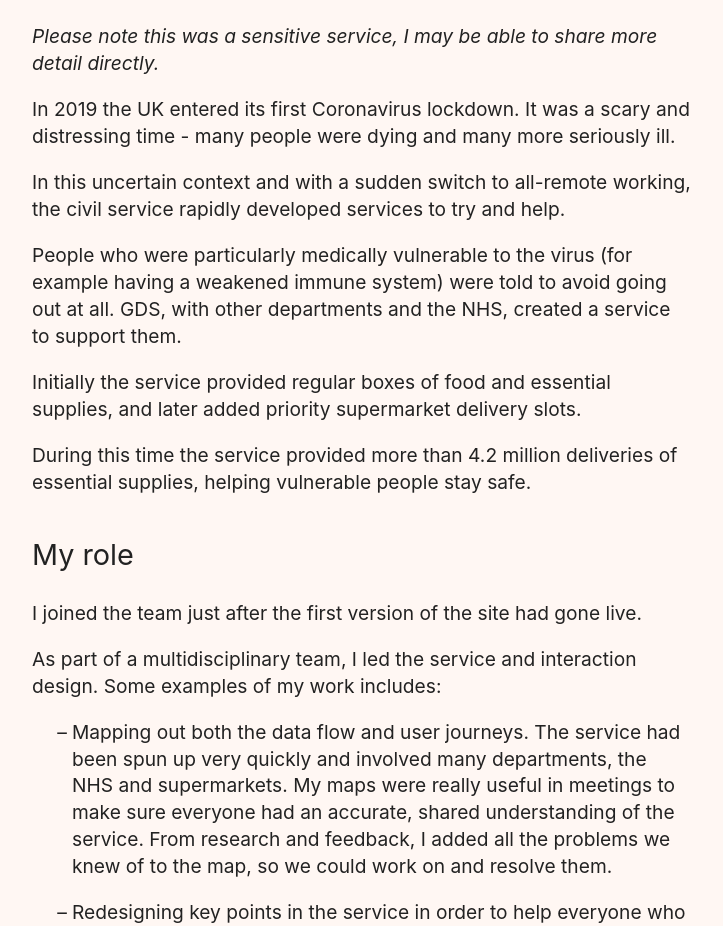
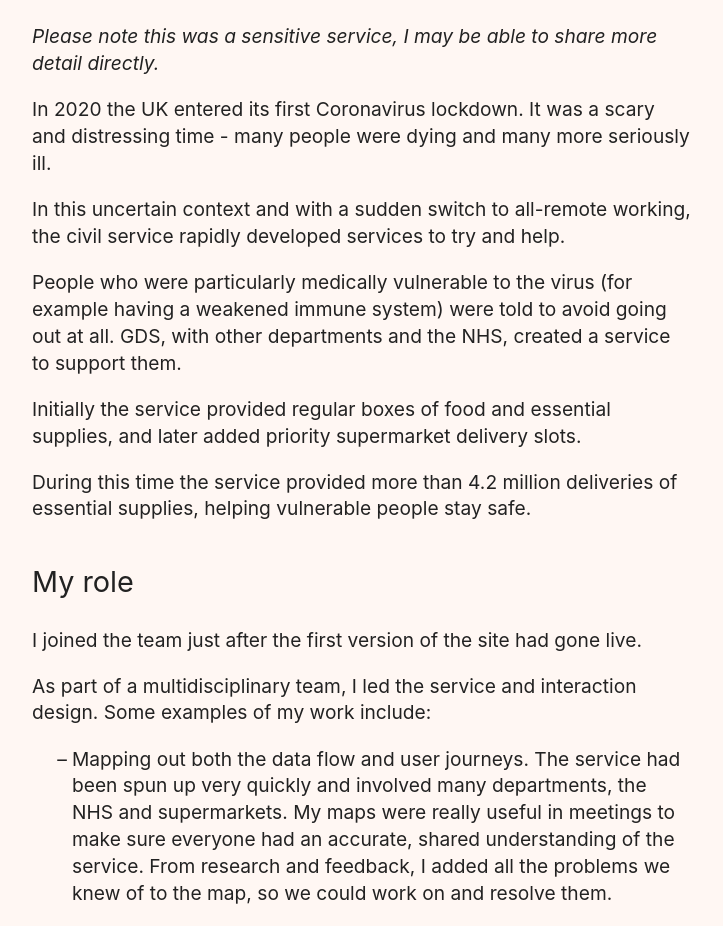
Before and after one commit to joelanman/joelanman.com, an Eleventy site: page projects/coronavirus-extremely-vulnerable-people.md in a window 1280 px wide. Shown: the part 630-1556 px from the top of the page, without its empty margins (68-791 px from the left). Built offline with nearby package versions, Linux system fonts and the light colour scheme; Eleventy itself is replaced by a stand-in of ours; files that its build step writes are made by us from their sources.

Commit message:
fix lockdown date

```diff
--- a/projects/coronavirus-extremely-vulnerable-people.md
+++ b/projects/coronavirus-extremely-vulnerable-people.md
@@ -17,7 +17,7 @@ Joe Lanman - designer
 
 _Please note this was a sensitive service, I may be able to share more detail directly._
 
-In 2019 the UK entered its first Coronavirus lockdown. It was a scary and distressing time - many people were dying and many more seriously ill.
+In 2020 the UK entered its first Coronavirus lockdown. It was a scary and distressing time - many people were dying and many more seriously ill.
 
 In this uncertain context and with a sudden switch to all-remote working, the civil service rapidly developed services to try and help.
 
@@ -31,7 +31,7 @@ During this time the service provided more than 4.2 million deliveries of essent
 
 I joined the team just after the first version of the site had gone live.
 
-As part of a multidisciplinary team, I led the service and interaction design. Some examples of my work includes:
+As part of a multidisciplinary team, I led the service and interaction design. Some examples of my work include:
 
  - Mapping out both the data flow and user journeys. The service had been spun up very quickly and involved many departments, the NHS and supermarkets. My maps were really useful in meetings to make sure everyone had an accurate, shared understanding of the service. From research and feedback, I added all the problems we knew of to the map, so we could work on and resolve them.
 
```
